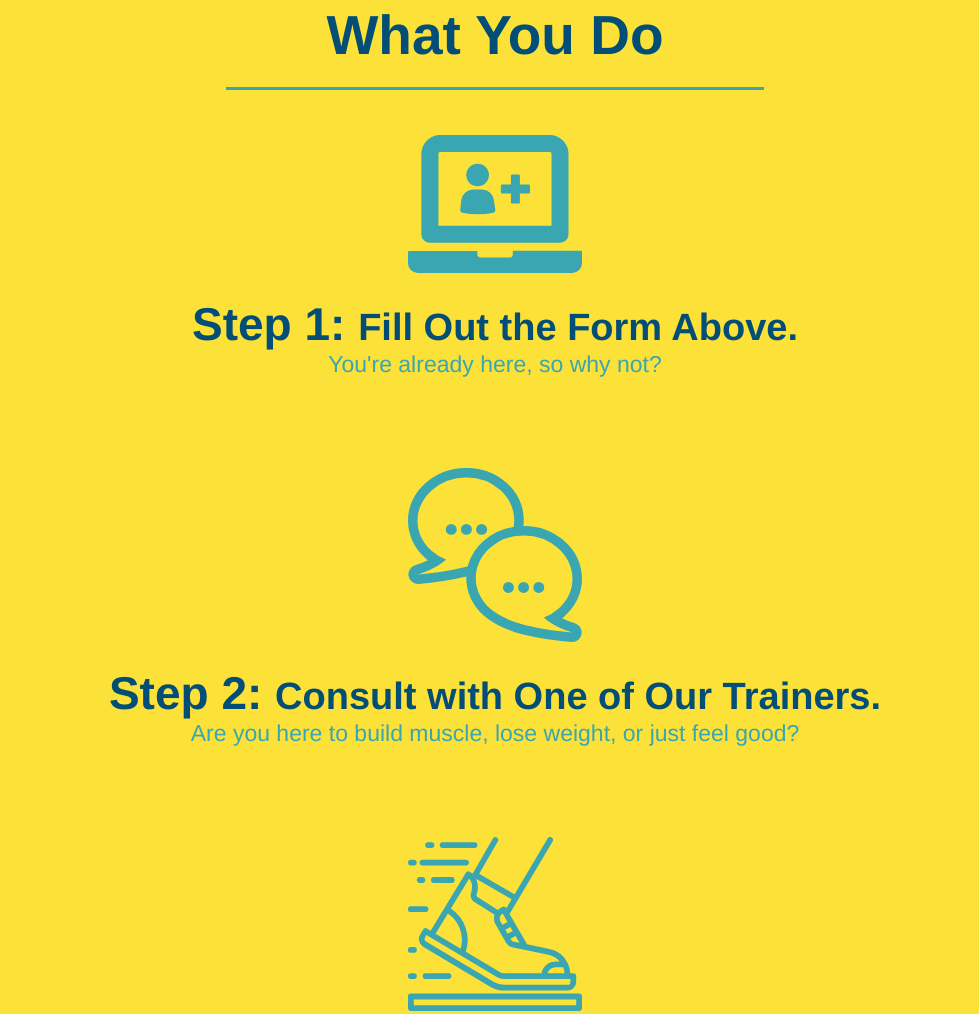
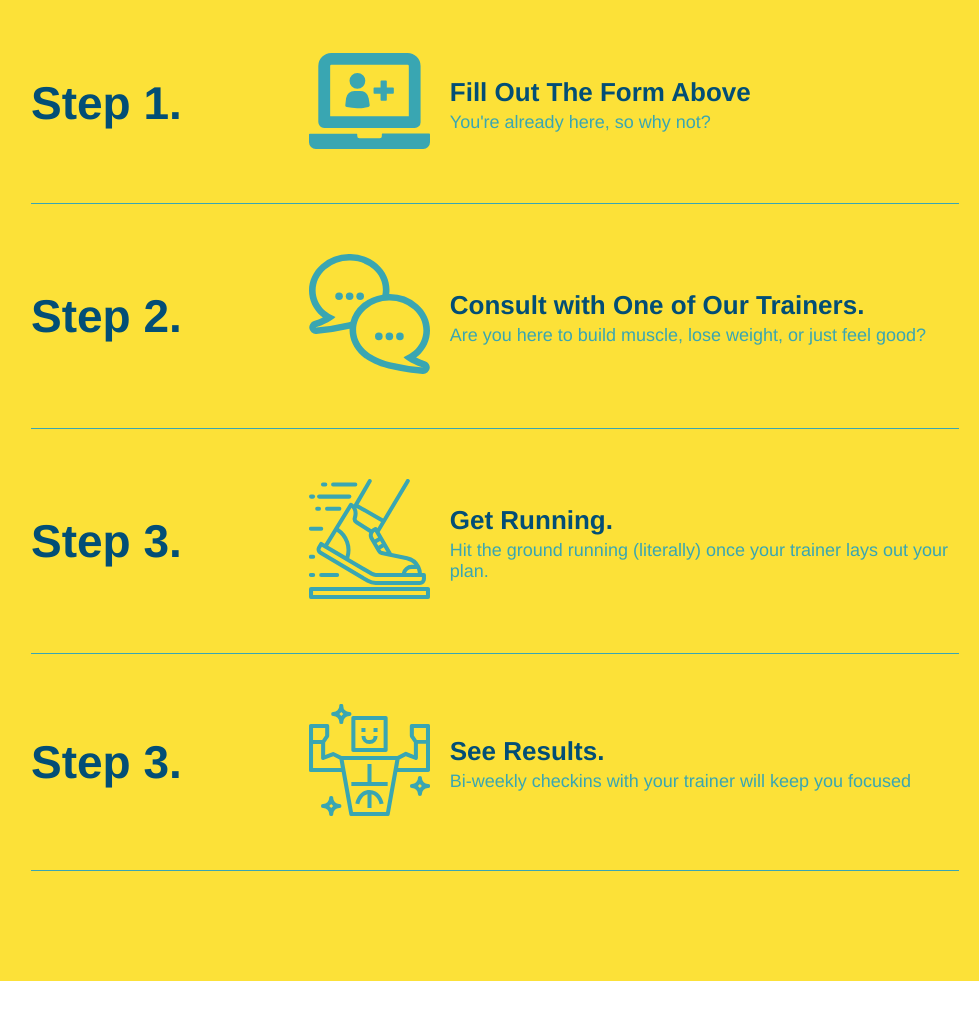
Before and after one commit to abjj1999/Run-buddy, a plain HTML site: page index.html in a window 1280 px wide. Shown: the part 1153-2167 px from the top of the page, without its empty margins (145-1124 px from the left). Drawn offline with Linux system fonts and the light colour scheme.

Commit message:
add flexbox to the steps

```diff
--- a/assets/CSS/style.css
+++ b/assets/CSS/style.css
@@ -142,10 +142,6 @@ section {
   font-size: 16px;
 }
 
-.intro {
-  text-align: center;
-}
-
 .intro p {
   line-height: 1.7;
   color: #39a6b2;
@@ -154,42 +150,61 @@ section {
   margin: 0 auto;
 }
 
+/* steps */
+.step {
+  margin: 50px auto;
+  padding-bottom: 50px;
+  width: 80%;
+  border-bottom: 1px solid #39a6b2;
+  display: flex;
+  flex-wrap: wrap;
+  align-items: center;
+  justify-content: space-between;
+}
+
 .steps {
-  text-align: center;
   background: #fce138;
 }
 
-.steps div {
-  margin-bottom: 80px;
+.step h3 {
+  color: #024e76;
+  font-size: 46px;
+  flex: 1 30%;
 }
 
-.steps img {
-  width: 15%;
-  margin: 10px 0;
+.step-text p {
+  color: #39a6b2;
+  font-size: 18px;
 }
-
-.steps h3 {
+.step-text h4 {
+  font-size: 26px;
+  line-height: 1.5;
   color: #024e76;
-  font-size: 46px;
-  margin-top: 10px;
 }
-
-.steps p {
-  color: #39a6b2;
-  font-size: 23px;
+.step-info {
+  flex: 2 70%;
+  display: flex;
+  flex-wrap: wrap;
+  align-items: center;
 }
-
-.steps span {
-  font-size: 38px;
+.step-img {
+  flex: 1 12%;
+  margin-right: 20px;
 }
-
+.step-text {
+  flex: 12;
+}
+.step-img img {
+  max-width: 100%;
+}
 .section-title {
   font-size: 55px;
   color: #024e76;
-  margin-bottom: 35px;
-  padding: 0 100px 20px 100px;
-  display: inline-block;
   border-bottom: 3px solid;
+  padding-bottom: 20px;
+  text-align: center;
+  margin: 0 auto 35px auto;
+  width: 50%;
 }
 
 .primary-border {
@@ -200,10 +215,7 @@ section {
   border-color: #39a6b2;
 }
 
-.trainers {
-  text-align: center;
-}
-
+/* trainer section */
 .trainer {
   width: 900px;
   margin: 0 auto 30px auto;
@@ -249,7 +261,6 @@ section {
 
 /* REACH OUT STYLES START */
 .contact {
-  text-align: center;
   background: #024e76;
 }
 
@@ -289,3 +300,7 @@ section {
 }
 
 /* REACH OUT STYLES END */
+
+.flex-row {
+  display: flex;
+}
--- a/index.html
+++ b/index.html
@@ -78,47 +78,81 @@
 
   <!-- "what we do" section -->
   <section id="what-we-do" class="intro">
+    <div class="flex-row">
       <h2 class="section-title primary-border">What We Do</h2>
+    </div>
+    <div class="flex-row">
       <p>
         butcher selfies chambray shabby chic gentrify readymade yr Echo Park XOXO Tumblr normcore Banksy direct trade Blue
         Bottle chillwave you probably haven't heard of them single-origin coffee Vice fanny pack fixie Odd Future Austin
         fingerstache pickled twee synth Wes Anderson Thundercats viral bitters flannel meggings narwhal Marfa Schlitz
         sustainable Intelligentsia umami deep v craft
       </p>
+    </div>
   </section>
 
   <!-- "what you do" section -->
   <section id="what-you-do" class="steps">
-    <h2 class="section-title secondary-border">What You Do</h2>
-
-    <div>
+    <div class="step">
+      <h3>Step 1.</h3>
+      <div class="step-info">
+        <div class="step-img">
           <img src="./assets/images/step-1.svg" alt="" />
-      <h3>Step 1: <span>Fill Out the Form Above.</span></h3>
+        </div>
+        <div class="step-text">
+          <h4>Fill Out The Form Above</h4>
           <p>You're already here, so why not?</p>
         </div>
+      </div>
+    </div>
 
-    <div>
+    <div class="step">
+      <h3>Step 2.</h3>
+      <div class="step-info">
+        <div class="step-img">
           <img src="./assets/images/step-2.svg" alt="" />
-      <h3>Step 2: <span>Consult with One of Our Trainers.</span></h3>
+        </div>
+        <div class="step-text">
+          <h4>Consult with One of Our Trainers.</h4>
           <p>Are you here to build muscle, lose weight, or just feel good?</p>
         </div>
+      </div>
+    </div>
 
-    <div>
+    <div class="step">
+      <h3>Step 3.</h3>
+      <div class="step-info">
+        <div class="step-img">
           <img src="./assets/images/step-3.svg" alt="" />
-      <h3>Step 3: <span>Get Running.</span></h3>
+        </div>
+        <div class="step-text">
+          <h4>Get Running.</h4>
           <p>Hit the ground running (literally) once your trainer lays out your plan.</p>
         </div>
+      </div>
+    </div>
 
-    <div>
+    <div class="step">
+      <h3>Step 3.</h3>
+      <div class="step-info">
+        <div class="step-img">
           <img src="./assets/images/step-4.svg" alt="" />
-      <h3>Step 4: <span>See Results.</span></h3>
+        </div>
+        <div class="step-text">
+          <h4>See Results.</h4>
           <p>Bi-weekly checkins with your trainer will keep you focused</p>
+        </div>
+      </div>
     </div>
   </section>
 
   <!-- "meet the trainers" section -->
   <section id="your-trainers" class="trainers">
-    <h2 class="section-title primary-border">Meet The Trainers</h2>
+    <div class="flex-row">
+      <h2 class="section-title primary-border">
+        Meet The Trainers
+      </h2>
+    </div>
     <article class="trainer">
       <img src="./assets/images/trainer-1.jpg" alt="Arron Stephens in his workout clothes, ready to pump iron" />
       <div class="trainer-bio text-left">
@@ -164,7 +198,11 @@
 
   <!-- "reach out" section -->
   <section id="reach-out" class="contact">
-    <h2 class="section-title secondary-border">Reach Out</h2>
+    <div class="flex-row">
+      <h2 class="section-title primary-border">
+       Reach out
+      </h2>
+    </div>
     <div class="contact-info">
       <iframe
         src="https://www.google.com/maps/embed?pb=!1m18!1m12!1m3!1d3147.1079747227936!2d-120.42364418397035!3d37.92790791110593!2m3!1f0!2f0!3f0!3m2!1i1024!2i768!4f13.1!3m3!1m2!1s0x8090c49129b6ac57%3A0xb56c7eb95a2cd8bd!2sMain%20St%2C%20California%2095327!5e0!3m2!1sen!2sus!4v1616426329495!5m2!1sen!2sus"
```
Lines whose indentation alone changed are shown as unchanged.
